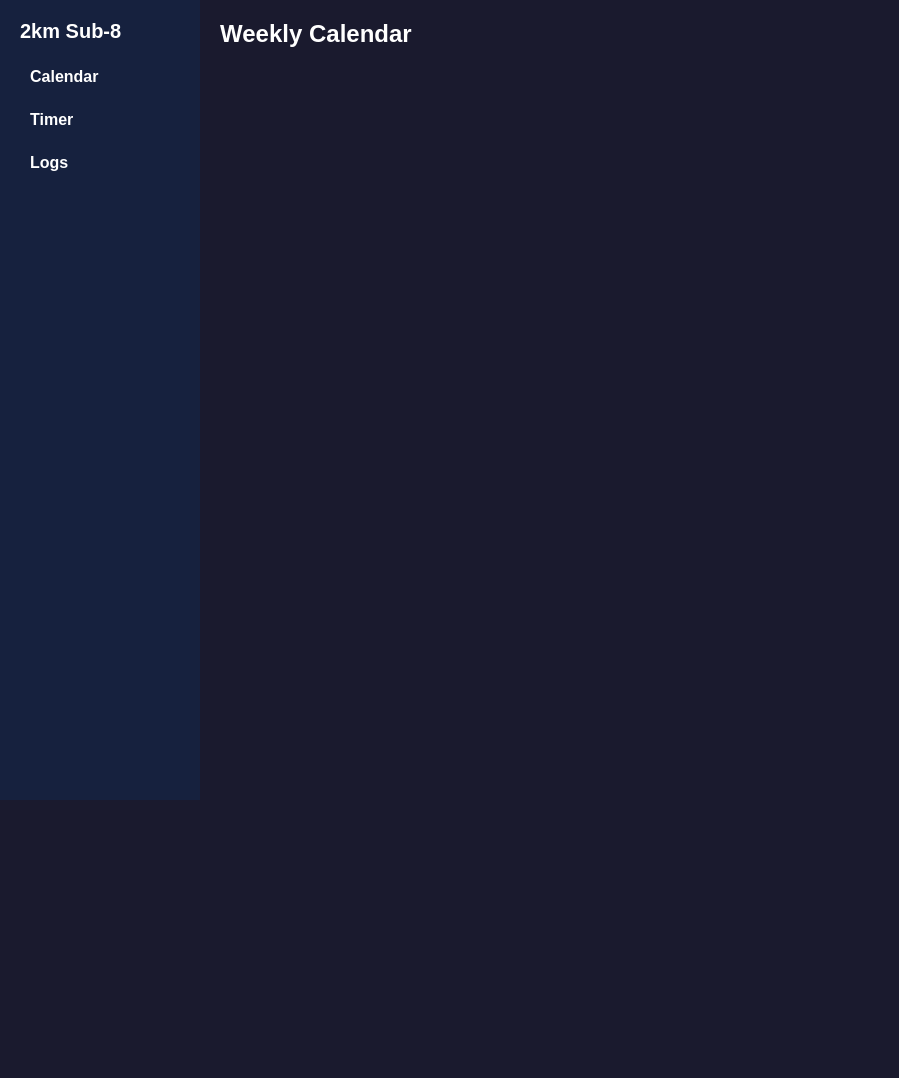
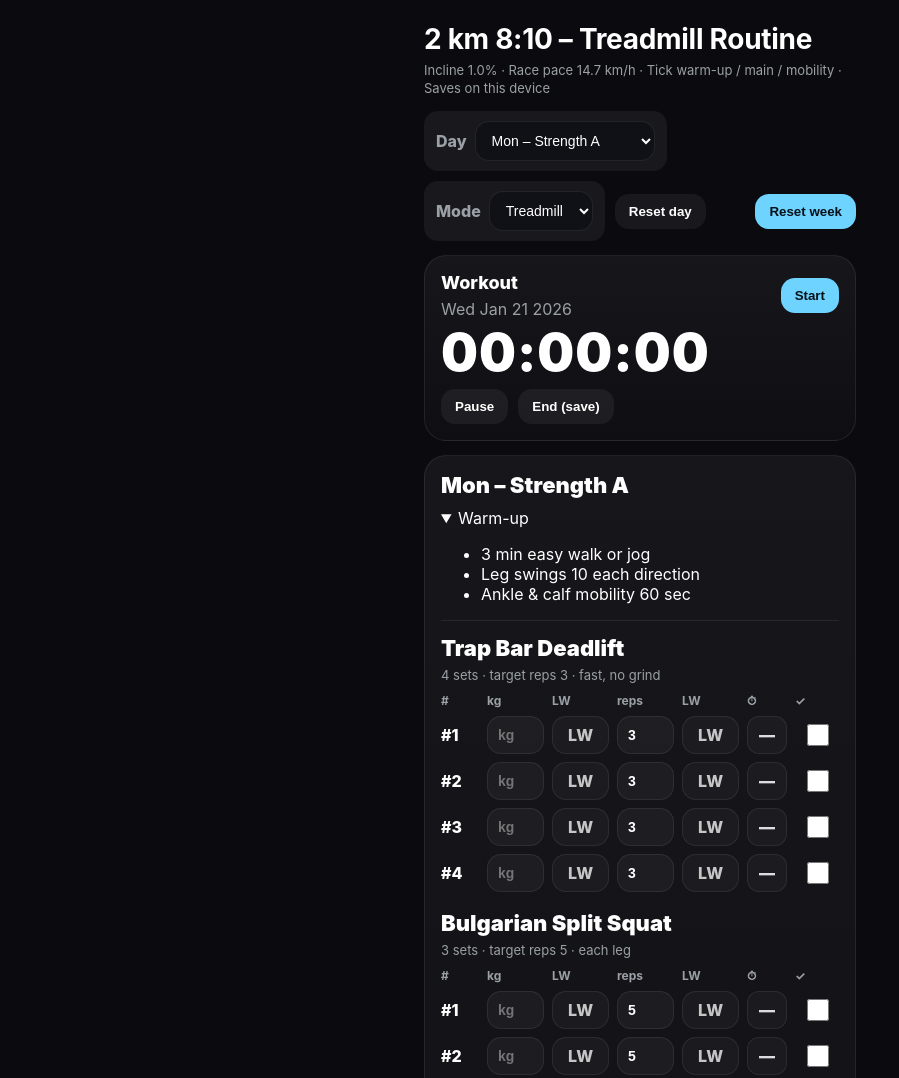
Before and after one commit to samtheman19/Run-2k-8m-app, a plain HTML site: page index.html in a window 1280 px wide. Shown: the top 1078 px of the page, without its empty margins (0-899 px from the left). Before the commit the page ends 800 px from the top, so only its background shows below. Drawn offline with Linux system fonts and the light colour scheme.

Commit message:
Update index.html

```diff
--- a/index.html
+++ b/index.html
@@ -1,58 +1,194 @@
-<!DOCTYPE html>
+<!doctype html>
 <html lang="en">
 <head>
-  <meta charset="UTF-8">
-  <title>2km Sub-8 Training</title>
-  <meta name="viewport" content="width=device-width, initial-scale=1.0">
-  <link rel="stylesheet" href="style.css">
+  <meta charset="UTF-8" />
+  <meta name="viewport" content="width=device-width, initial-scale=1, viewport-fit=cover" />
+  <meta name="theme-color" content="#0b0b0f" />
+  <title>2 km 8:10 – Treadmill Routine</title>
+
+  <link rel="manifest" href="manifest.json" />
+
+  <style>
+    :root{
+      --bg:#0b0b0f;
+      --card:#15151c;
+      --card2:#101017;
+      --muted:#9aa0a6;
+      --text:#ffffff;
+      --accent:#6fd3ff;
+      --line:rgba(255,255,255,.08);
+      --pill:rgba(255,255,255,.06);
+    }
+    *{box-sizing:border-box;}
+    html,body{margin:0;padding:0;background:var(--bg);color:var(--text);font-family:-apple-system,BlinkMacSystemFont,"Segoe UI",Roboto,Inter,Arial,sans-serif;overflow-x:hidden;}
+    a{color:var(--accent);}
+    .app{max-width:460px;margin:0 auto;padding:18px 14px 34px;}
+    h1{margin:4px 0 14px;font-size:28px;letter-spacing:-.3px;}
+    .sub{margin:-8px 0 14px;color:var(--muted);font-size:13px;line-height:1.35;}
+    .row{display:flex;gap:10px;align-items:center;flex-wrap:wrap;}
+    .spacer{flex:1;}
+    .btn{border:0;background:var(--pill);color:var(--text);padding:10px 14px;border-radius:14px;font-weight:600;cursor:pointer;}
+    .btnPrimary{background:var(--accent);color:#081018;}
+    .btnSmall{padding:9px 12px;border-radius:12px;font-weight:700;}
+    .chip{background:var(--pill);padding:10px 12px;border-radius:14px;color:var(--text);display:flex;align-items:center;gap:8px;}
+    select,input{background:var(--card2);border:1px solid var(--line);color:var(--text);border-radius:14px;padding:10px 12px;font-size:14px;max-width:100%;}
+    .card{background:linear-gradient(180deg,rgba(255,255,255,.05),rgba(255,255,255,.02));border:1px solid var(--line);border-radius:22px;padding:16px;margin:14px 0;}
+    .cardTitle{font-size:18px;font-weight:800;margin:0 0 6px;}
+    .muted{color:var(--muted);}
+    .hr{height:1px;background:var(--line);margin:14px 0;}
+    .bigTime{font-size:52px;font-weight:900;letter-spacing:1px;line-height:1;margin:8px 0 10px;}
+    .tiny{font-size:12px;color:var(--muted);}
+
+    /* Exercise layout */
+    .dayTitle{font-size:22px;font-weight:900;margin:0 0 10px;}
+    .exTitle{font-size:22px;font-weight:900;margin:6px 0 6px;}
+    .exMeta{color:var(--muted);font-size:13px;margin:0 0 10px;}
+    .tableHead{display:grid;grid-template-columns:38px minmax(0,1fr) minmax(0,1fr) minmax(0,1fr) minmax(0,1fr) 40px 44px;gap:8px;align-items:center;color:var(--muted);font-size:12px;font-weight:700;margin:8px 0 6px;}
+    .setRow{display:grid;grid-template-columns:38px minmax(0,1fr) minmax(0,1fr) minmax(0,1fr) minmax(0,1fr) 40px 44px;gap:8px;align-items:center;margin:8px 0;}
+    .setRow > *{min-width:0;}
+    .setNum{color:var(--text);font-weight:800;}
+    .pillInput{
+      width:100%;
+      height:38px;
+      padding:8px 10px;
+      border-radius:14px;
+      border:1px solid var(--line);
+      background:rgba(255,255,255,.04);
+      font-weight:700;
+    }
+    .pillRead{
+      width:100%;
+      height:38px;
+      padding:8px 10px;
+      border-radius:14px;
+      border:1px solid var(--line);
+      background:rgba(255,255,255,.03);
+      color:rgba(255,255,255,.75);
+      font-weight:800;
+      display:flex;
+      align-items:center;
+      justify-content:center;
+      white-space:nowrap;
+      overflow:hidden;
+      text-overflow:ellipsis;
+    }
+    .doneWrap{display:flex;justify-content:center;}
+    .done{width:22px;height:22px;accent-color:var(--accent);}
+
+    /* Small countdown box next to tick */
+    .restBox{
+      width:40px;height:38px;
+      border-radius:12px;
+      border:1px solid var(--line);
+      background:rgba(255,255,255,.03);
+      color:rgba(255,255,255,.85);
+      display:flex;align-items:center;justify-content:center;
+      font-weight:900;
+      font-variant-numeric:tabular-nums;
+    }
+
+    /* Mobility box with ticks + per-item countdown */
+    .mobItem{
+      display:grid;
+      grid-template-columns: 1fr 92px 44px 44px;
+      gap:10px;
+      align-items:center;
+      margin:10px 0;
+    }
+    .mobName{font-weight:800;}
+    .mobTimer{font-variant-numeric:tabular-nums;font-weight:900;text-align:center;}
+    .mobBtn{width:44px;height:38px;border-radius:12px;border:1px solid var(--line);background:rgba(255,255,255,.04);color:#fff;font-weight:900;}
+    .mobDone{display:flex;justify-content:center;}
+    .mobChk{width:22px;height:22px;accent-color:var(--accent);}
+
+    /* Keep it tight on small screens */
+    @media (max-width: 380px){
+      .tableHead,.setRow{grid-template-columns:34px minmax(0,1fr) minmax(0,1fr) minmax(0,1fr) minmax(0,1fr) 36px 44px;}
+      .restBox{width:36px;}
+    }
+  </style>
 </head>
+
 <body>
+  <div class="app">
+    <h1>2 km 8:10 – Treadmill Routine</h1>
+    <div class="sub">
+      Incline 1.0% · Race pace 14.7 km/h · Tick warm-up / main / mobility · Saves on this device
+    </div>
 
-<div class="app-container">
+    <!-- Top controls -->
+    <div class="row">
+      <div class="chip">
+        <span class="muted" style="font-weight:800;">Day</span>
+        <select id="daySelect" aria-label="Select day"></select>
+      </div>
 
-  <!-- Sidebar -->
-  <aside class="sidebar">
-    <h2>2km Sub‑8</h2>
-    <nav>
-      <ul>
-        <li><a href="#" onclick="showSection('calendar')">Calendar</a></li>
-        <li><a href="#" onclick="showSection('timer')">Timer</a></li>
-        <li><a href="#" onclick="showSection('logs')">Logs</a></li>
-      </ul>
-    </nav>
-  </aside>
+      <!-- NEW: Mode selector -->
+      <div class="chip">
+        <span class="muted" style="font-weight:800;">Mode</span>
+        <select id="modeSelect" aria-label="Select mode">
+          <option value="treadmill">Treadmill</option>
+          <option value="outdoor">Outdoor</option>
+        </select>
+      </div>
 
-  <!-- Main content -->
-  <main class="main-content">
+      <button class="btn" id="resetDayBtn">Reset day</button>
+      <div class="spacer"></div>
+      <button class="btn btnPrimary" id="resetWeekBtn">Reset week</button>
+    </div>
 
-    <!-- Calendar section -->
-    <section id="calendar" class="section active">
-      <h1>Weekly Calendar</h1>
-      <div id="calendarContainer"></div>
-    </section>
+    <!-- Workout timer -->
+    <div class="card" id="sessionCard">
+      <div class="row">
+        <div>
+          <div class="cardTitle">Workout</div>
+          <div class="muted" id="sessionDate"></div>
+        </div>
+        <div class="spacer"></div>
+        <button class="btn btnPrimary" id="sessionStartBtn">Start</button>
+      </div>
 
-    <!-- Timer section -->
-    <section id="timer" class="section">
-      <h1>Interval Timer</h1>
-      <div id="timerPanel">
-        <h2 id="timerLabel">Ready</h2>
-        <h1 id="timerTime">00:00</h1>
-        <button onclick="start400s()">Start 400m Intervals</button>
+      <div class="bigTime" id="sessionTime">00:00:00</div>
+
+      <div class="row">
+        <button class="btn" id="sessionPauseBtn">Pause</button>
+        <button class="btn" id="sessionEndBtn">End (save)</button>
       </div>
-    </section>
+    </div>
 
-    <!-- Logs section -->
-    <section id="logs" class="section">
-      <h1>Recent Logs</h1>
-      <ul id="logList"></ul>
-    </section>
+    <!-- Main content -->
+    <div class="card" id="dayCard">
+      <div class="dayTitle" id="dayTitle">—</div>
 
-  </main>
+      <details open>
+        <summary>Warm-up</summary>
+        <ul id="warmupList"></ul>
+      </details>
 
-</div>
+      <div class="hr"></div>
 
-<script src="app.js"></script>
+      <div id="mainBlock"></div>
+
+      <div class="hr"></div>
+
+      <!-- Mobility -->
+      <div class="card" style="margin:0; padding:14px;" id="mobilityCard">
+        <div class="cardTitle">Mobility</div>
+        <div class="muted" style="margin-bottom:10px;">Use Start to count down, tick when done.</div>
+        <div id="mobilityList"></div>
+      </div>
+    </div>
+
+    <div class="tiny" style="margin-top:18px;">
+      Install: Safari → Share → Add to Home Screen · Offline works after first load.
+    </div>
+  </div>
+
+  <script src="app.js"></script>
+  <script>
+    if ("serviceWorker" in navigator) {
+      navigator.serviceWorker.register("./sw.js").catch(()=>{});
+    }
+  </script>
 </body>
 </html>
-
-<!-- rebuild -->
```
